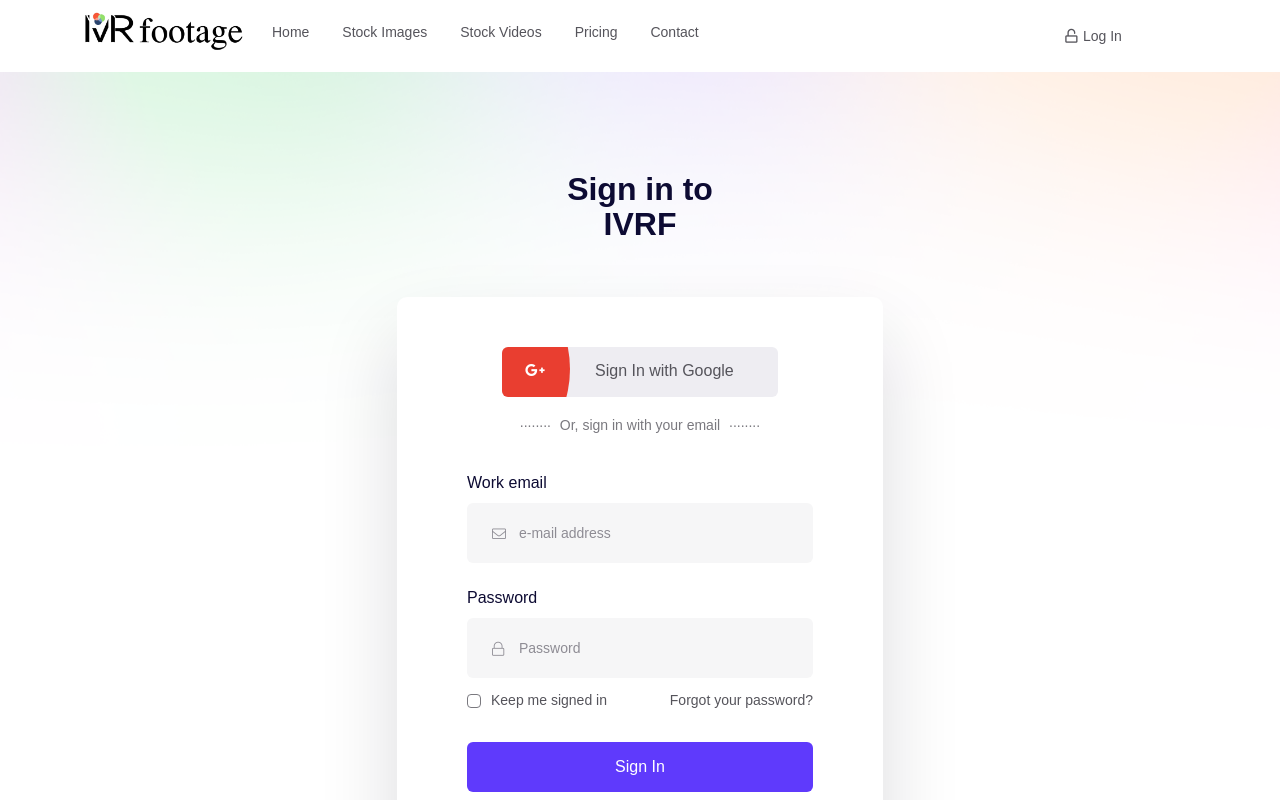
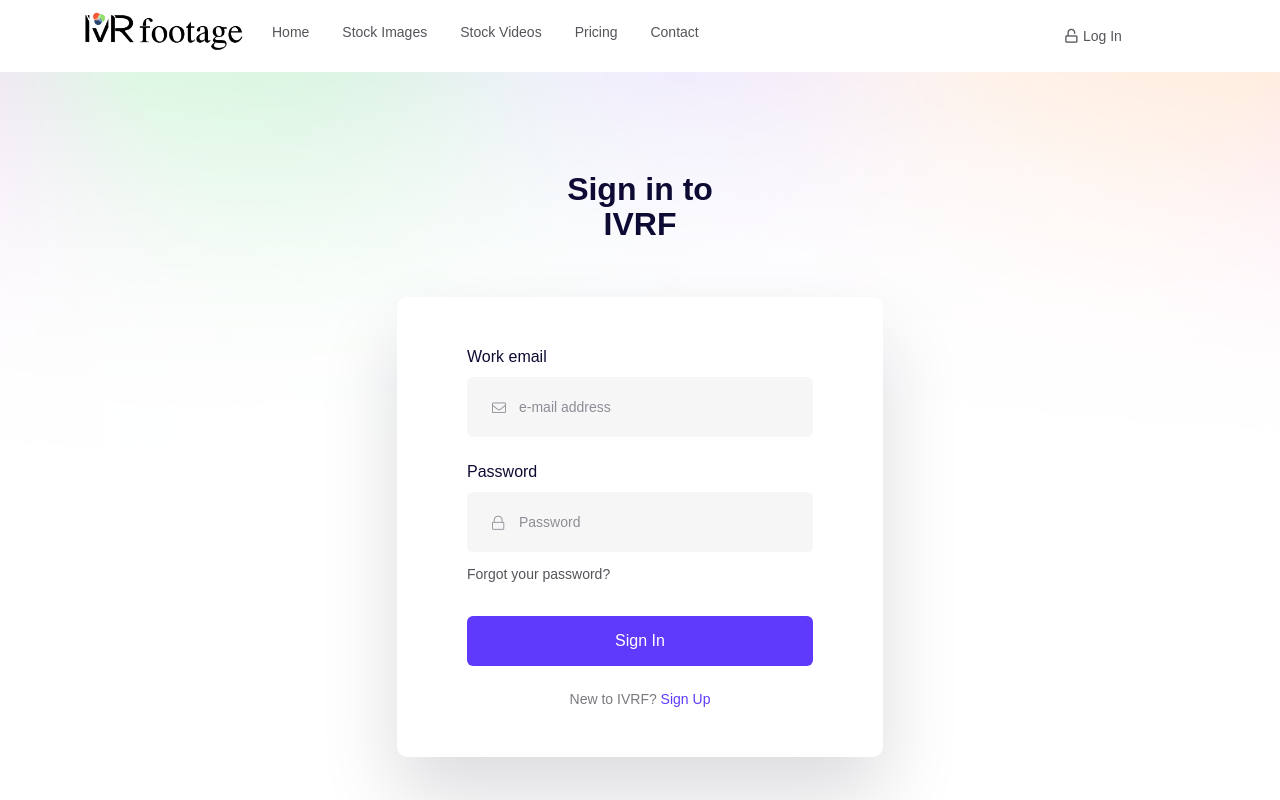
Before and after one commit to ramyakinkor/ivrf, a Next.js app: page /login in a window 1280 px wide. Shown: the top 800 px of the page. Built offline with nearby package versions, Linux system fonts and the light colour scheme; no server answers; a web font is replaced by a local one.

Commit message:
changes on removing some details

```diff
--- a/src/components/Login/LoginArea.js
+++ b/src/components/Login/LoginArea.js
@@ -36,12 +36,12 @@
                <div className="row">
                   <div className="col-xxl-6 offset-xxl-3 col-xl-6 offset-xl-3 col-lg-8 offset-lg-2">
                      <div className="sign__wrapper white-bg">
-                        <div className="sign__header mb-35">
+                        {/* <div className="sign__header mb-35">
                            <div onClick={handleGoogleSignIn} className="sign__in text-center">
                               <a href="#" className="sign__social g-plus text-start mb-15"><i className="fab fa-google-plus-g"></i>Sign In with Google</a>
                               <p> <span>........</span> Or, <Link href="/sign-up"><a >sign in</a></Link> with your email<span> ........</span> </p>
                            </div>
-                        </div>
+                        </div> */}
                         <div className="sign__form">
                            <form onSubmit={handleSubmit(onSubmit)}>
                               <div className="sign__input-wrapper mb-25">
@@ -59,11 +59,11 @@
                                  </div>
                               </div>
                               <div className="sign__action d-sm-flex justify-content-between mb-30">
-                                 <div className="sign__agree d-flex align-items-center">
+                                 {/* <div className="sign__agree d-flex align-items-center">
                                     <input required className="m-check-input" type="checkbox" id="m-agree" />
                                     <label className="m-check-label" htmlFor="m-agree">Keep me signed in
                                     </label>
-                                 </div>
+                                 </div> */}
                                  <div className="sign__forgot">
                                     <button style={{cursor:'pointer',background:'transparent'}} onClick={handleForgotPassword}>
                                        Forgot your password?</button>
--- a/src/components/ProductDetails/VideoProduct.jsx
+++ b/src/components/ProductDetails/VideoProduct.jsx
@@ -1,10 +1,11 @@
 import React from "react";
 import { useDispatch, useSelector } from "react-redux";
-import { addToProduct } from "../../redux/features/productSlice";
+
 import ProductDownload from "./ProductDownload";
 import data from "../../data/featuredImageData";
 import Link from "next/link";
 import { useRouter } from "next/router";
+import { addToProduct } from "../../store/reducers/productSlice";
 
 const VideoProduct = () => {
   // all products
--- a/src/components/SignUp/SignUp.js
+++ b/src/components/SignUp/SignUp.js
@@ -49,12 +49,12 @@
                <div className="row">
                   <div className="col-xxl-6 offset-xxl-3 col-xl-6 offset-xl-3 col-lg-8 offset-lg-2">
                      <div className="sign__wrapper white-bg">
-                        <div className="sign__header mb-35">
+                        {/* <div className="sign__header mb-35">
                            <div onClick={handleGoogleSignIn} className="sign__in text-center">
                               <a href="#" className="sign__social g-plus text-start mb-15"><i className="fab fa-google-plus-g"></i>Sign Up with Google</a>
                               <p> <span>........</span> Or, <Link href="/sign-up"><a >sign up</a></Link> with your email<span> ........</span> </p>
                            </div>
-                        </div>
+                        </div> */}
                         <div className="sign__form">
                            <form onSubmit={handleSubmit(onSubmit)}>
                               <div className="sign__input-wrapper mb-25">
--- a/src/components/wishlist/WishListArea.js
+++ b/src/components/wishlist/WishListArea.js
@@ -1,8 +1,8 @@
 import Link from 'next/link';
 import React,{useEffect, useState} from 'react';
 import { useDispatch, useSelector } from 'react-redux';
-import { addToProduct, removeWishListProduct, specificItem } from '../../redux/features/productSlice';
 import ErrorMsg from '../ErrorMsg/ErrorMsg';
+import { addToProduct, removeWishListProduct, specificItem } from '../../store/reducers/productSlice';
 
 const WishListArea = () => {
    const wishlist = useSelector(state => state.products.wishlist);
--- a/src/pages/product/category/video/[category].js
+++ b/src/pages/product/category/video/[category].js
@@ -10,14 +10,12 @@
 // import Subscribe from '../../components/Home/Subscribe';
 // import ProductTrending from "../../components/Product/ProductTrending";
 import SEO from "../../../../components/seo";
-import {
-  addToProduct,
-  specificItem,
-} from "../../../../redux/features/productSlice";
+
 import ImageResorces from "../../../../data/featuredImageData";
 import ImageRender from "../../../../components/Product/ImageRender";
 import VideoRender from "../../../../components/Product/VideoRender";
 import { useRouter } from "next/router";
+import { addToProduct } from "../../../../store/reducers/productSlice";
 
 const Product = () => {
   // all products
--- a/src/pages/product/search/image/[search].js
+++ b/src/pages/product/search/image/[search].js
@@ -10,15 +10,12 @@
 // import Subscribe from '../../components/Home/Subscribe';
 // import ProductTrending from "../../components/Product/ProductTrending";
 import SEO from "../../../../components/seo";
-import {
-  addToProduct,
-  specificItem,
-} from "../../../../redux/features/productSlice";
 import ImageResorces from "../../../../data/featuredImageData";
 import ImageRender from "../../../../components/Product/ImageRender";
 import VideoRender from "../../../../components/Product/VideoRender";
 import { useRouter } from "next/router";
 import { useProduct } from "../../../../hooks/product";
+import { addToProduct, specificItem } from "../../../../store/reducers/productSlice";
 
 const Product = () => {
   // all products
--- a/src/pages/product/search/video/[search].js
+++ b/src/pages/product/search/video/[search].js
@@ -10,10 +10,7 @@
 // import Subscribe from '../../components/Home/Subscribe';
 // import ProductTrending from "../../components/Product/ProductTrending";
 import SEO from "../../../../components/seo";
-import {
-  addToProduct,
-  specificItem,
-} from "../../../../redux/features/productSlice";
+import { addToProduct, specificItem } from "../../../../store/reducers/productSlice";
 import ImageResorces from "../../../../data/featuredImageData";
 import ImageRender from "../../../../components/Product/ImageRender";
 import VideoRender from "../../../../components/Product/VideoRender";
```
